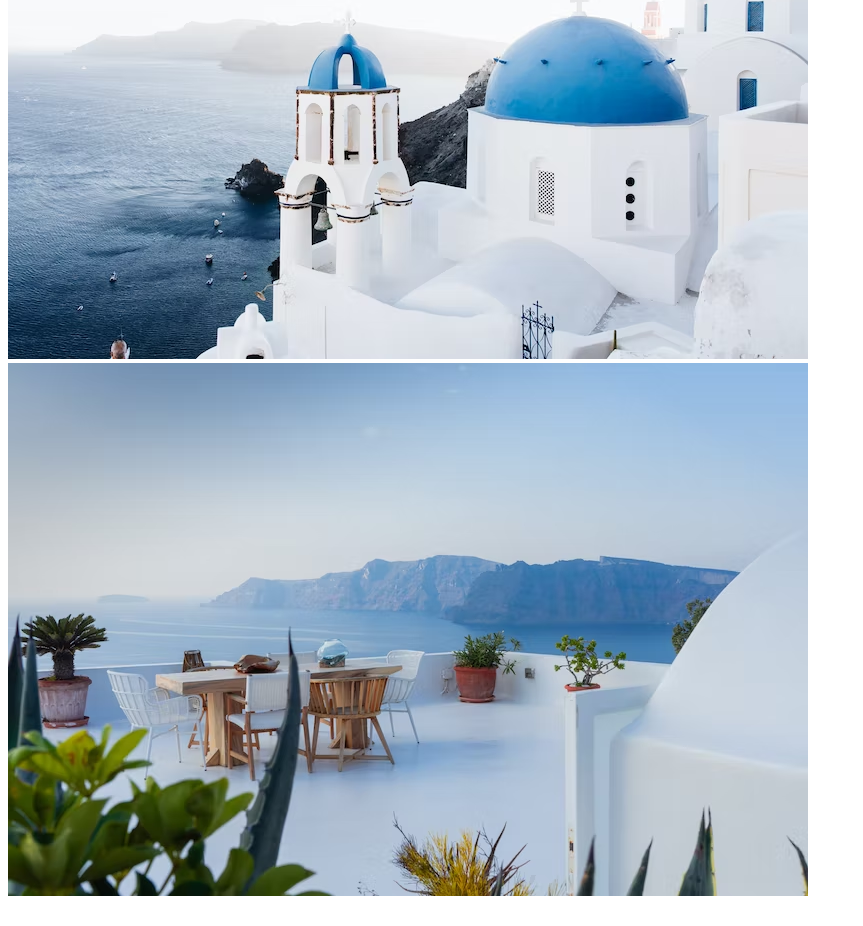
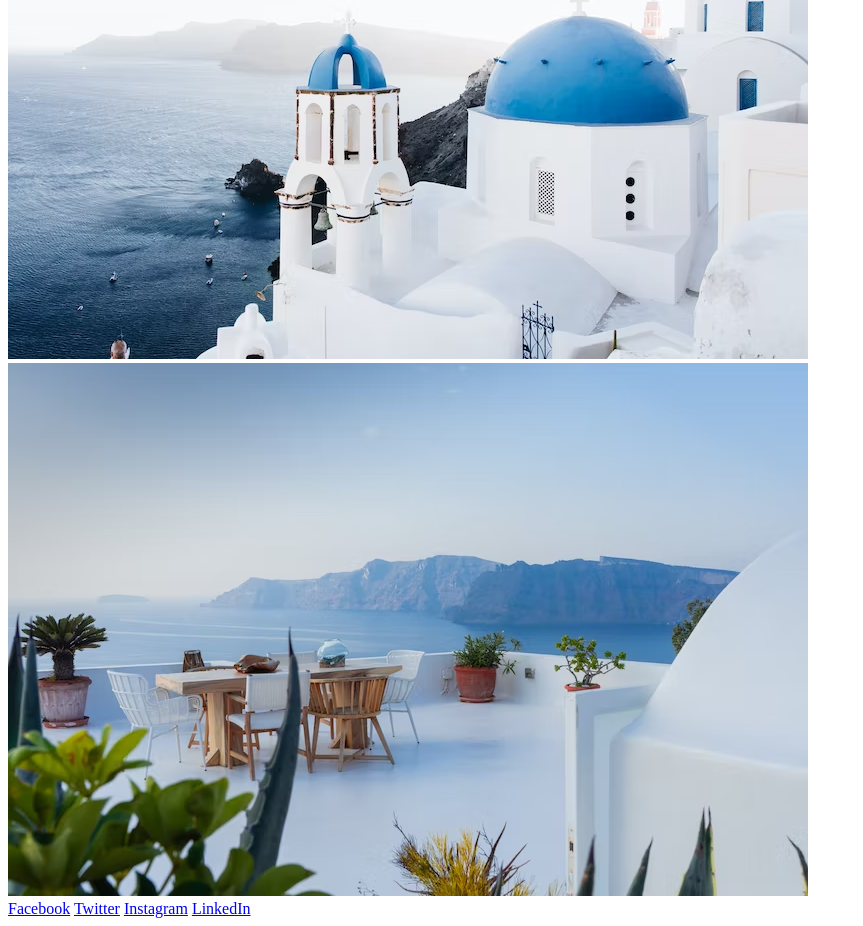
Before and after one commit to AaronCoburn/Travel-Agents, a plain HTML site: page Second-Page-Greece.html in a window 1280 px wide. Shown: the part 838-1764 px from the top of the page, without its empty margins (0-863 px from the left). Drawn offline with Linux system fonts and the light colour scheme.

Commit message:
Added footer with empty links and text

```diff
--- a/Second-Page-Greece.html
+++ b/Second-Page-Greece.html
@@ -23,6 +23,11 @@
             <img src="images/image-3.avif" alt="Great view of a inside the greek building and the ocean with plants." />
         </div>
     </section>
-
+    <footer>
+        <a href="#">Facebook</a>
+        <a href="#">Twitter</a>
+        <a href="#">Instagram</a>
+        <a href="#">LinkedIn</a>
+    </footer>
 </body>
 </html>
```
